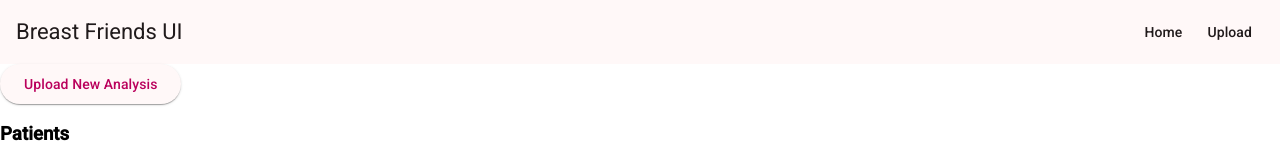
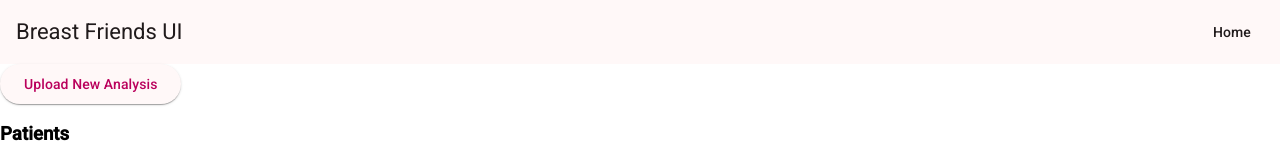
Before and after one commit to BreastFriends/ui, an Angular app: page / in a window 1280 px wide. Shown: the top 160 px of the page. Built offline with nearby package versions, Linux system fonts and the light colour scheme.

Commit message:
Remove upload from toolbar

```diff
--- a/src/app/components/toolbar/toolbar.component.html
+++ b/src/app/components/toolbar/toolbar.component.html
@@ -2,5 +2,4 @@
     <span>Breast Friends UI</span>
     <span class="spacer"></span>
     <button mat-button routerLink="/">Home</button>
-    <button mat-button routerLink="/upload">Upload</button>
 </mat-toolbar>
```
